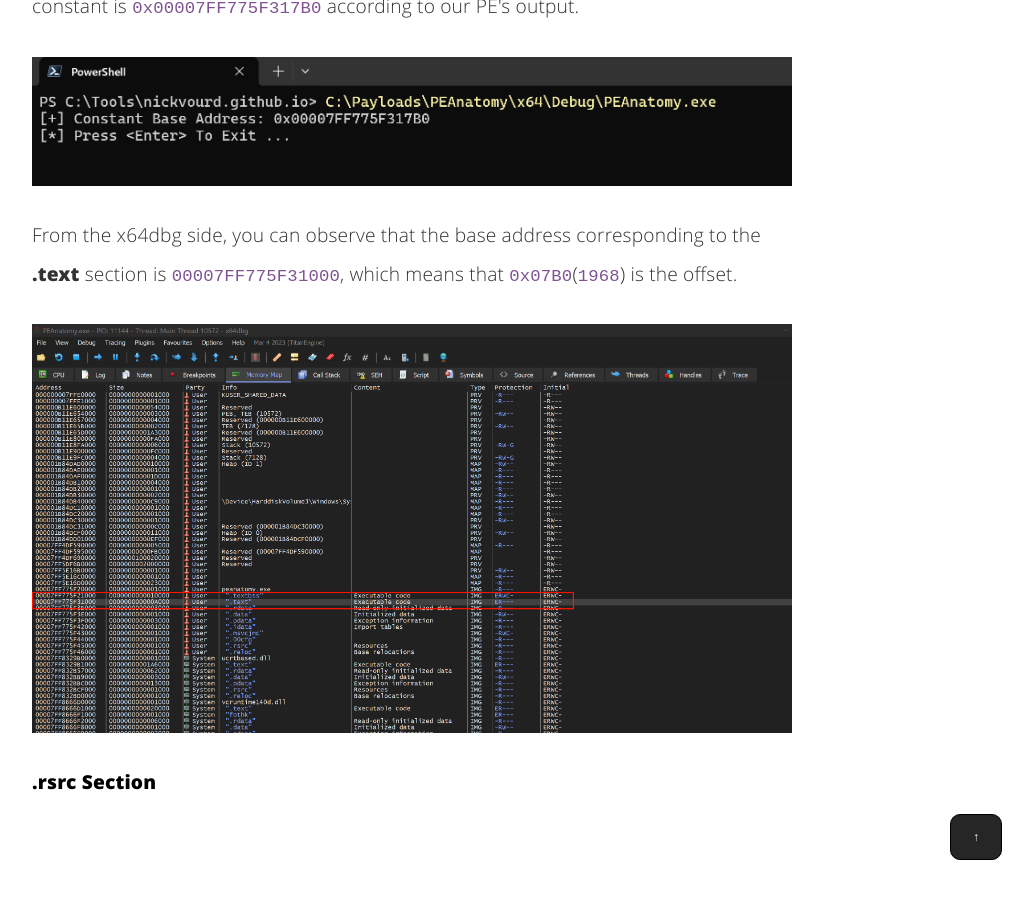
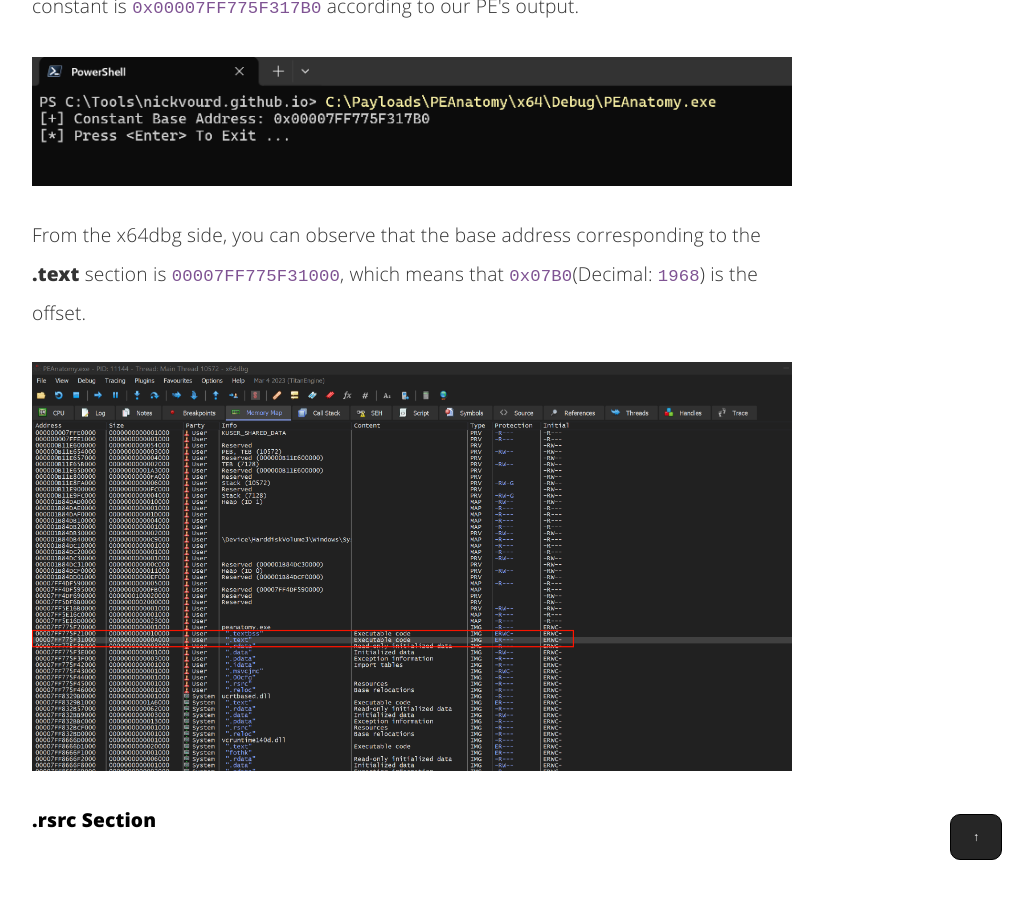
Before and after one commit to nickvourd/nickvourd.github.io, a Jekyll site: the page built from _posts/2024-04-21-the-anatomy-of-pe.md, in a window 1280 px wide and 900 px high, scrolled down 11923 px. Shown: the whole window, without its empty margins (228-1261 px from the left). Built offline with Jekyll 4.4.1, drawn with Linux system fonts in a browser that asks for light colours.

Commit message:
The anatomy of PE

```diff
--- a/_posts/2024-04-21-the-anatomy-of-pe.md
+++ b/_posts/2024-04-21-the-anatomy-of-pe.md
@@ -357,7 +357,7 @@ int main() {
 
 <img src="/assets/img/post-img/21-04-2024/cmd-base-address-const-text.png" class="post-images" alt="cmd-base-address-const-text">
 
-<p>From the x64dbg side, you can observe that the base address corresponding to the <b>.text</b> section is <code>00007FF775F31000</code>, which means that <code>0x07B0</code>(<code>1968</code>) is the offset.</p>
+<p>From the x64dbg side, you can observe that the base address corresponding to the <b>.text</b> section is <code>00007FF775F31000</code>, which means that <code>0x07B0</code>(Decimal: <code>1968</code>) is the offset.</p>
 
 <img src="/assets/img/post-img/21-04-2024/x64dbg-text-section.png" class="post-images" alt="cmd-base-address-const-text">
 
```
